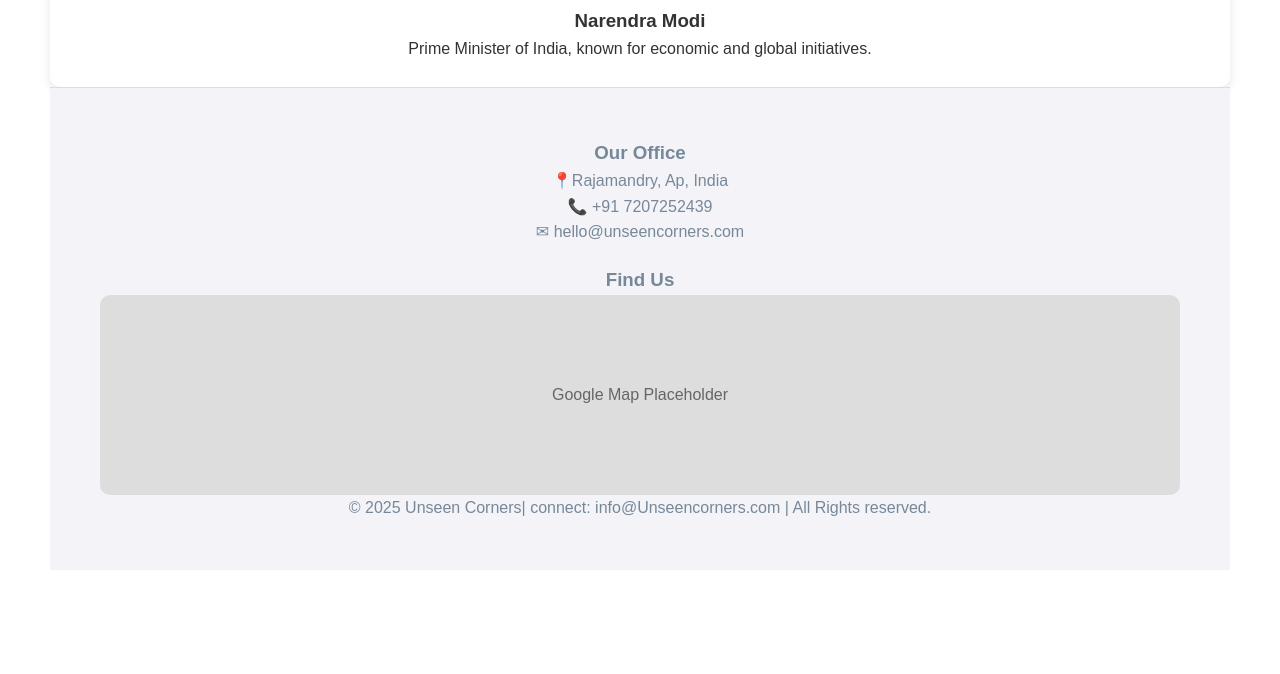
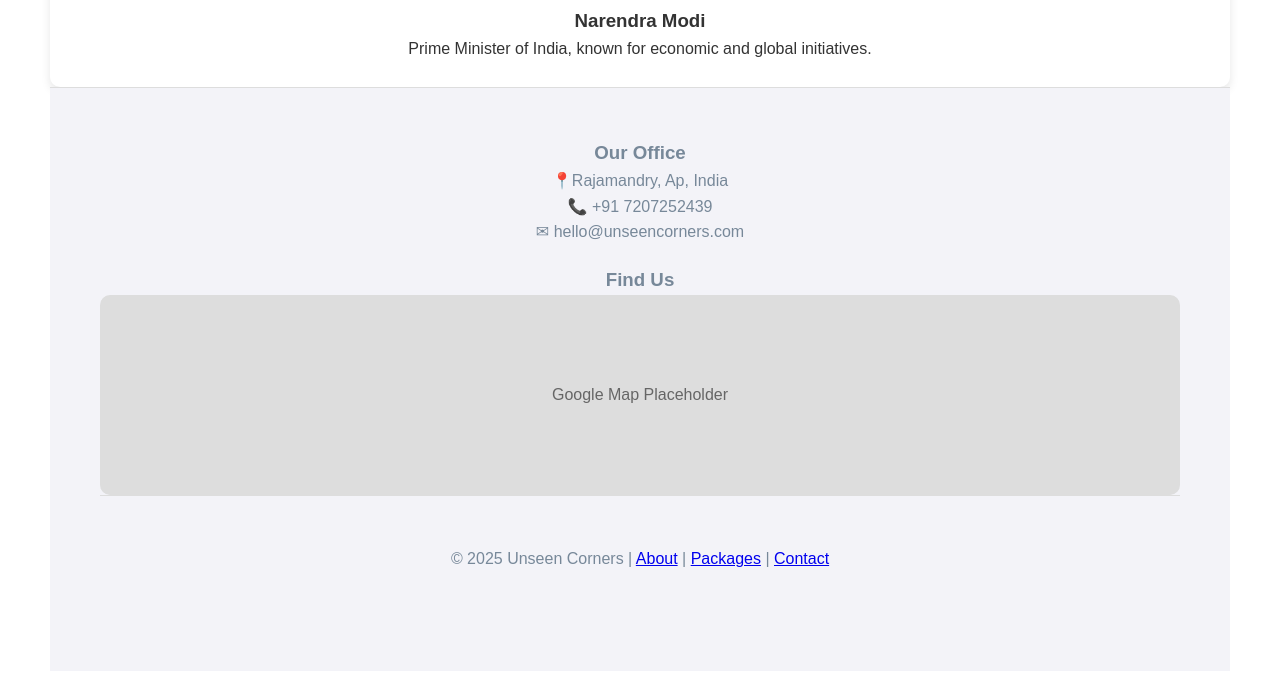
Before and after one commit to unseencorners/unseen-corners, a plain HTML site: page index.html in a window 1280 px wide. Shown: the part 1124-1798 px from the top of the page. Before the commit the page ends 1744 px from the top, so only its background shows below. Drawn offline with Linux system fonts and the light colour scheme.

Commit message:
Update index.html

```diff
--- a/index.html
+++ b/index.html
@@ -165,7 +165,10 @@
             Google Map Placeholder
           </div>
     </div>
-    &copy; 2025 Unseen Corners| connect: info@Unseencorners.com | All Rights reserved.
+   <footer>
+  <p>© 2025 Unseen Corners | <a href="about.html">About</a> | <a href="packages.html">Packages</a> | <a href="contactUN.html">Contact</a></p>
+</footer>
+
   </footer>
   </section>
   <script>
```
